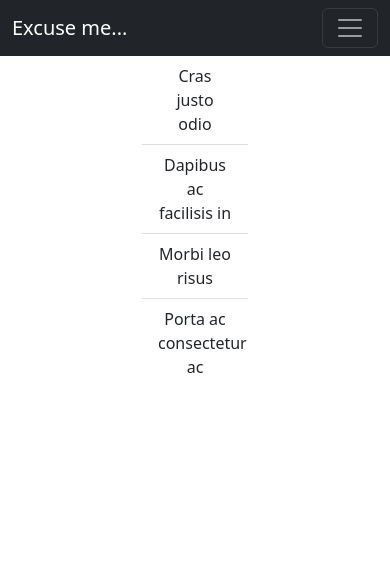
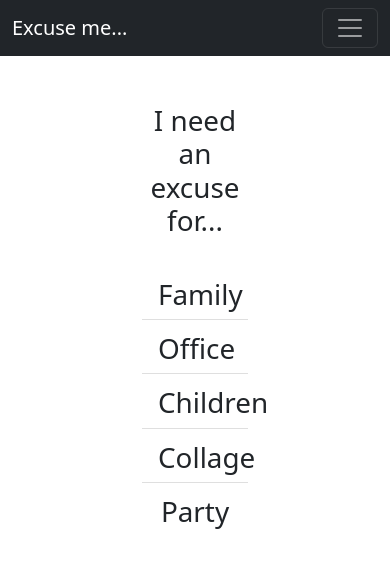
Before and after one commit to MiuMiuMiuMiuMiu/excuse, a React (Create React App) app in the folder my-app/: page /generator in a window 390 px wide. Shown: the top 568 px of the page. Built offline with nearby package versions, Linux system fonts and the light colour scheme.

Commit message:
Changed placeholder text for categories
Added css for future responsiveness for mobile.

```diff
--- a/my-app/src/pages/generator.js
+++ b/my-app/src/pages/generator.js
@@ -3,12 +3,14 @@ import Container from 'react-bootstrap/Container';
 
 const Generator = () => {
     return (
-        <Container className="col-4">
-            <ListGroup className="text-center" variant="flush">
-                <ListGroup.Item>Cras justo odio</ListGroup.Item>
-                <ListGroup.Item>Dapibus ac facilisis in</ListGroup.Item>
-                <ListGroup.Item>Morbi leo risus</ListGroup.Item>
-                <ListGroup.Item>Porta ac consectetur ac</ListGroup.Item>
+        <Container className="pt-5 col-4 display-6">
+            <h1 className="text-center pb-4">I need an excuse for...</h1>
+            <ListGroup className="text-center gap-1" variant="flush">
+                <ListGroup.Item>Family</ListGroup.Item>
+                <ListGroup.Item>Office</ListGroup.Item>
+                <ListGroup.Item>Children</ListGroup.Item>
+                <ListGroup.Item>Collage</ListGroup.Item>
+                <ListGroup.Item>Party</ListGroup.Item>
             </ListGroup>
         </Container>
     );
--- a/my-app/src/style.css
+++ b/my-app/src/style.css
@@ -0,0 +1,8 @@
+.center-container {
+    margin: 0;
+    position: absolute;
+    top: 50%;
+    left: 50%;
+    -ms-transform: translate(-50%, -50%);
+    transform: translate(-50%, -50%);
+  }
```
